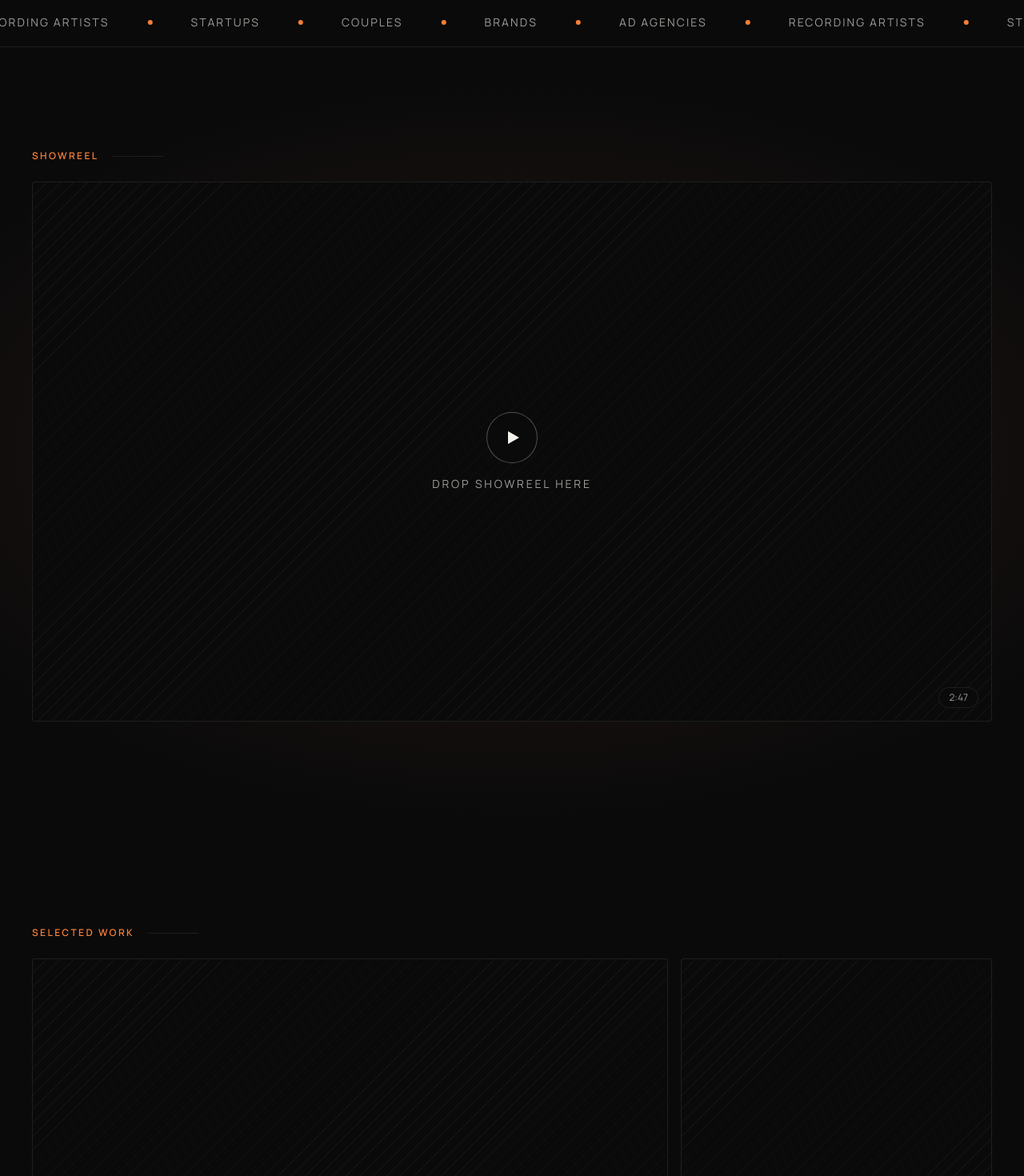
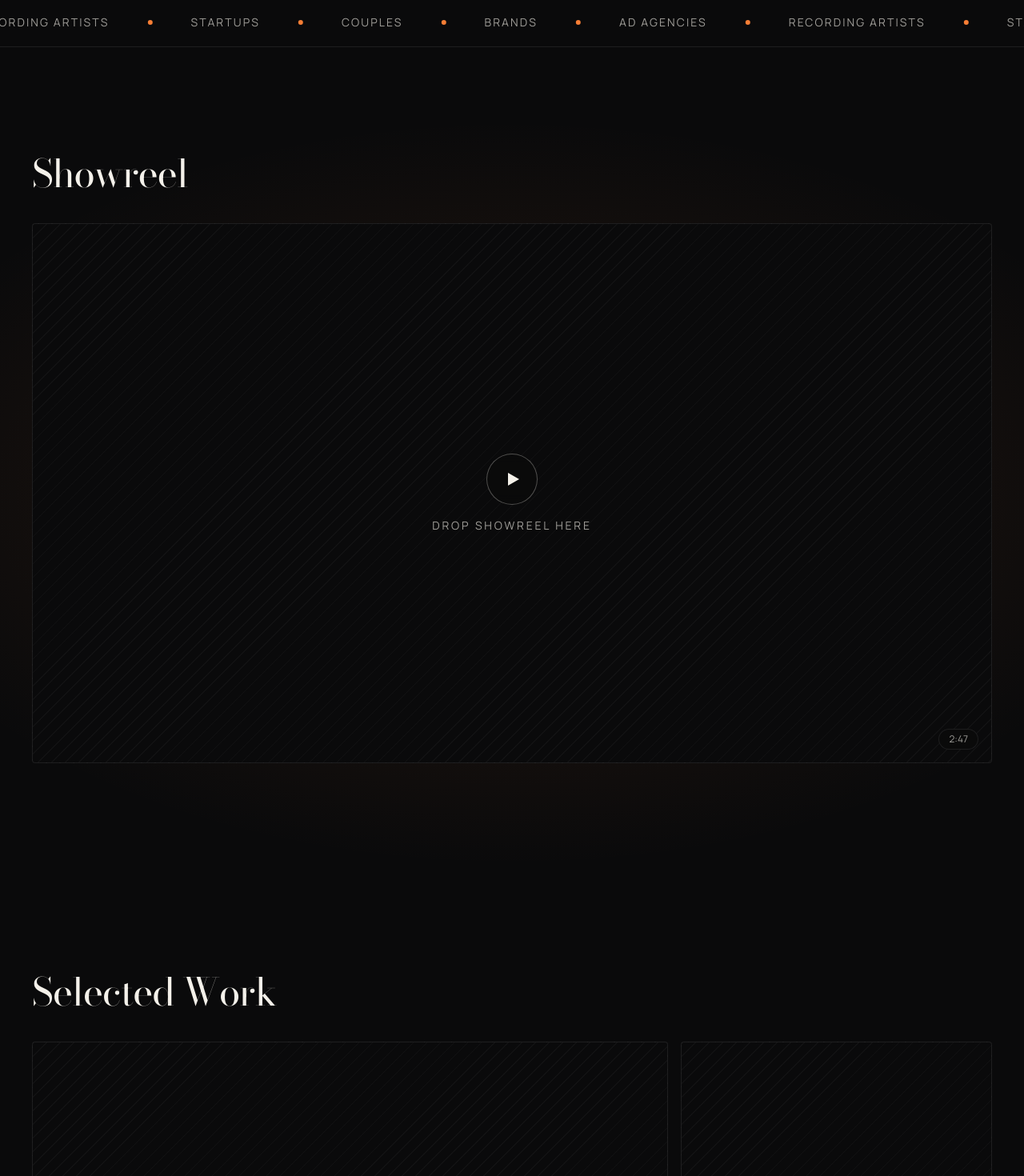
Before and after one commit to jerdog/thomasmeiss.video, a React (Vite) app: page / in a window 1280 px wide. Shown: the part 918-2388 px from the top of the page at 80% size. Built offline with nearby package versions, Linux system fonts and the light colour scheme.

Commit message:
Use display-font h2 headings for Showreel and Selected Work sections.

```diff
--- a/src/components/Showreel.tsx
+++ b/src/components/Showreel.tsx
@@ -1,6 +1,5 @@
 import { motion } from "motion/react";
 import { usePrefersReducedMotion } from "../hooks/usePrefersReducedMotion";
-import { SectionLabel } from "./ui/SectionLabel";
 
 export function Showreel() {
   const reduced = usePrefersReducedMotion();
@@ -8,7 +7,9 @@
   return (
     <section id="showreel" className="px-6 py-24 lg:px-10 lg:py-32">
       <div className="mx-auto max-w-7xl">
-        <SectionLabel>Showreel</SectionLabel>
+        <h2 className="mb-8 font-display text-4xl leading-tight tracking-tight text-bone lg:text-5xl">
+          Showreel
+        </h2>
         <motion.div
           initial={reduced ? false : { opacity: 0, y: 32 }}
           whileInView={reduced ? undefined : { opacity: 1, y: 0 }}
--- a/src/components/WorkGrid.tsx
+++ b/src/components/WorkGrid.tsx
@@ -1,7 +1,6 @@
 import { motion } from "motion/react";
 import { projects } from "../data/content";
 import { usePrefersReducedMotion } from "../hooks/usePrefersReducedMotion";
-import { SectionLabel } from "./ui/SectionLabel";
 
 const spanClass: Record<string, string> = {
   documentary: "md:col-span-4 md:row-span-1",
@@ -21,7 +20,9 @@
   return (
     <section id="work" className="px-6 py-24 lg:px-10 lg:py-32">
       <div className="mx-auto max-w-7xl">
-        <SectionLabel>Selected Work</SectionLabel>
+        <h2 className="mb-8 font-display text-4xl leading-tight tracking-tight text-bone lg:text-5xl">
+          Selected Work
+        </h2>
         <div className="grid grid-cols-1 gap-4 md:grid-cols-6 md:auto-rows-[minmax(180px,auto)]">
           {projects.map((project, i) => (
             <motion.a
```
